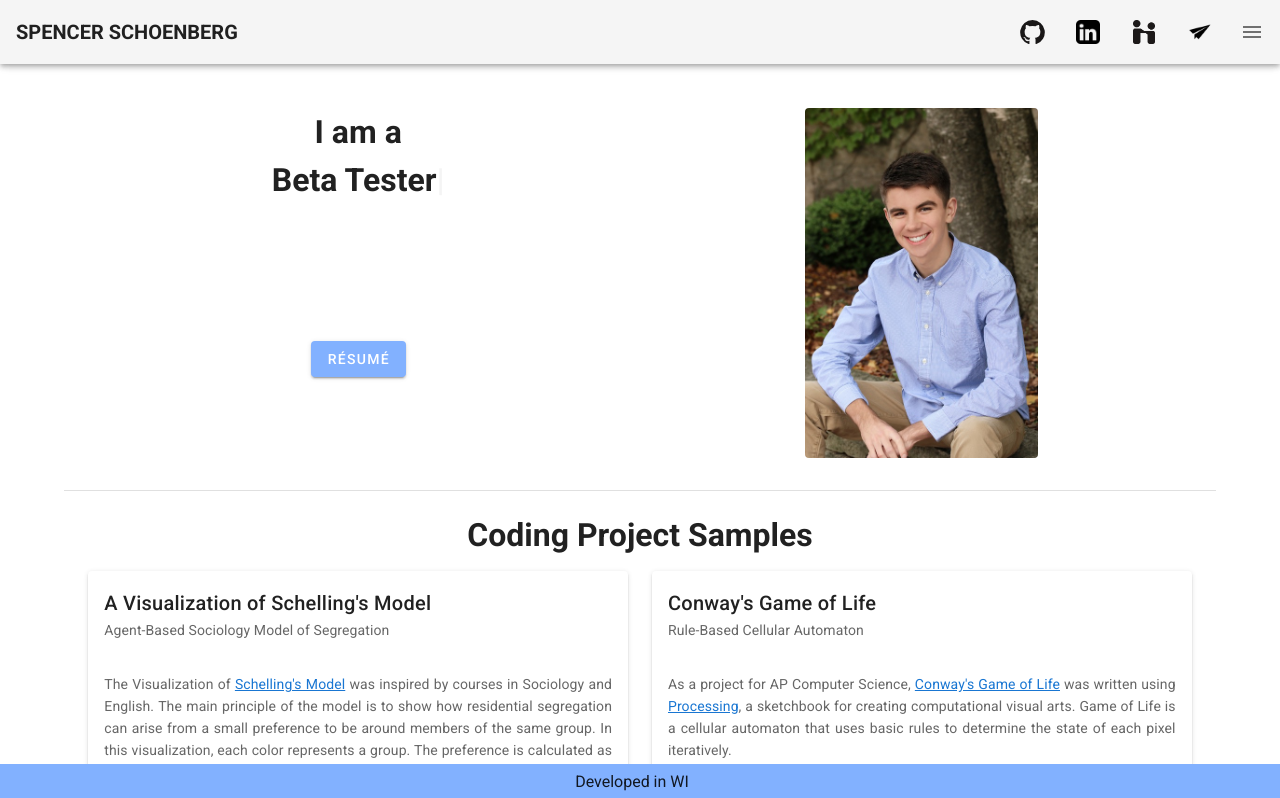
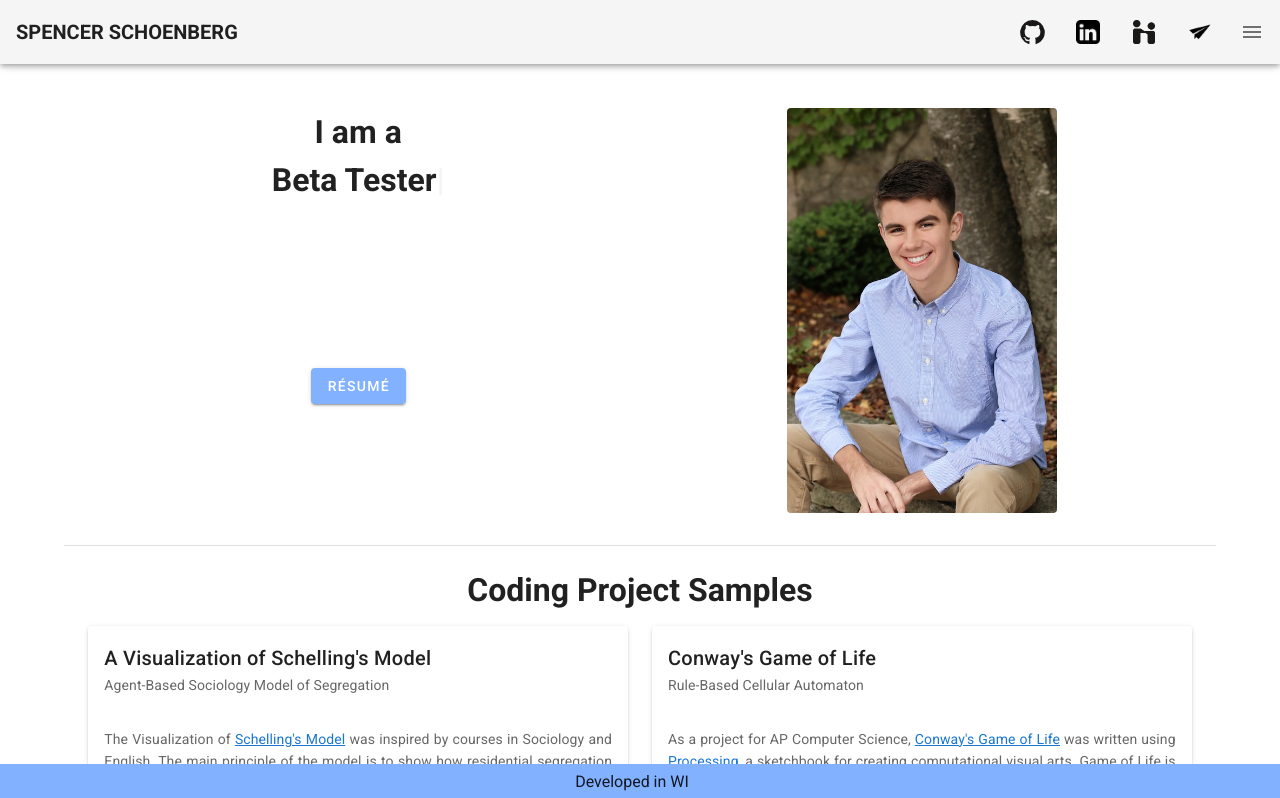
Before and after one commit to spencrr/spencrr.github.io, a Vue app: page /#/ in a window 1280 px wide. Shown: the top 798 px of the page. Built offline with nearby package versions, Linux system fonts and the light colour scheme.

Commit message:
edit photo size (dynamic)

```diff
--- a/src/views/About.vue
+++ b/src/views/About.vue
@@ -16,13 +16,18 @@
               target="_blank"
               class="ma-3"
               color="accent"
-              >Résumé</v-btn
             >
+              Résumé
+            </v-btn>
           </v-col>
         </v-row>
       </v-col>
-      <v-col class="d-flex justify-center" cols="12" md="6">
-        <img height="350px" contain class="rounded" :src="portrait.src" />
+      <v-col cols="12" sm="6">
+        <v-row no-gutters justify="center">
+          <v-col cols="9" md="6">
+            <v-img contain class="rounded" :src="portrait.src" />
+          </v-col>
+        </v-row>
       </v-col>
     </v-row>
   </SectionBlock>
```
